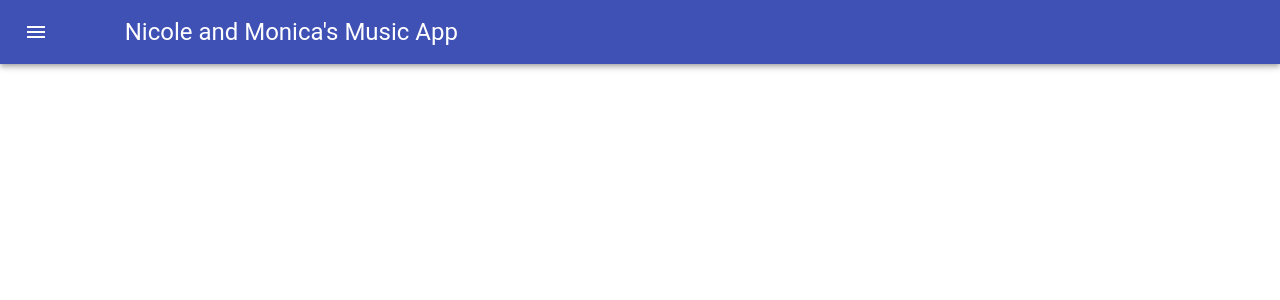
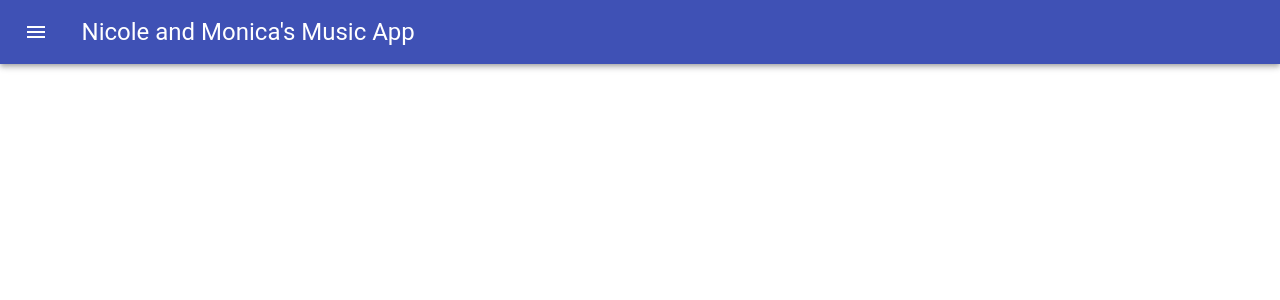
Before and after one commit to monica-suarez/my-music-app, a React (Create React App) app: page / in a window 1280 px wide. Shown: the top 300 px of the page. Built offline with nearby package versions, Linux system fonts and the light colour scheme.

Commit message:
edited nav bar spacing

```diff
--- a/src/component/Navbar/Navbar.js
+++ b/src/component/Navbar/Navbar.js
@@ -7,13 +7,10 @@ export default function Navbar(){
 
 const useStyles = makeStyles((theme) => ({
   root: {
-    flexGrow: 0.15,
+    flexGrow: 0.05,
   },
-//   menuButton: {
-//     marginRight: theme.spacing(),
-//   },
   title: {
-    flexGrow: 0.15,
+    flexGrow: 0.05,
   },
 }));
   const classes = useStyles();
```
